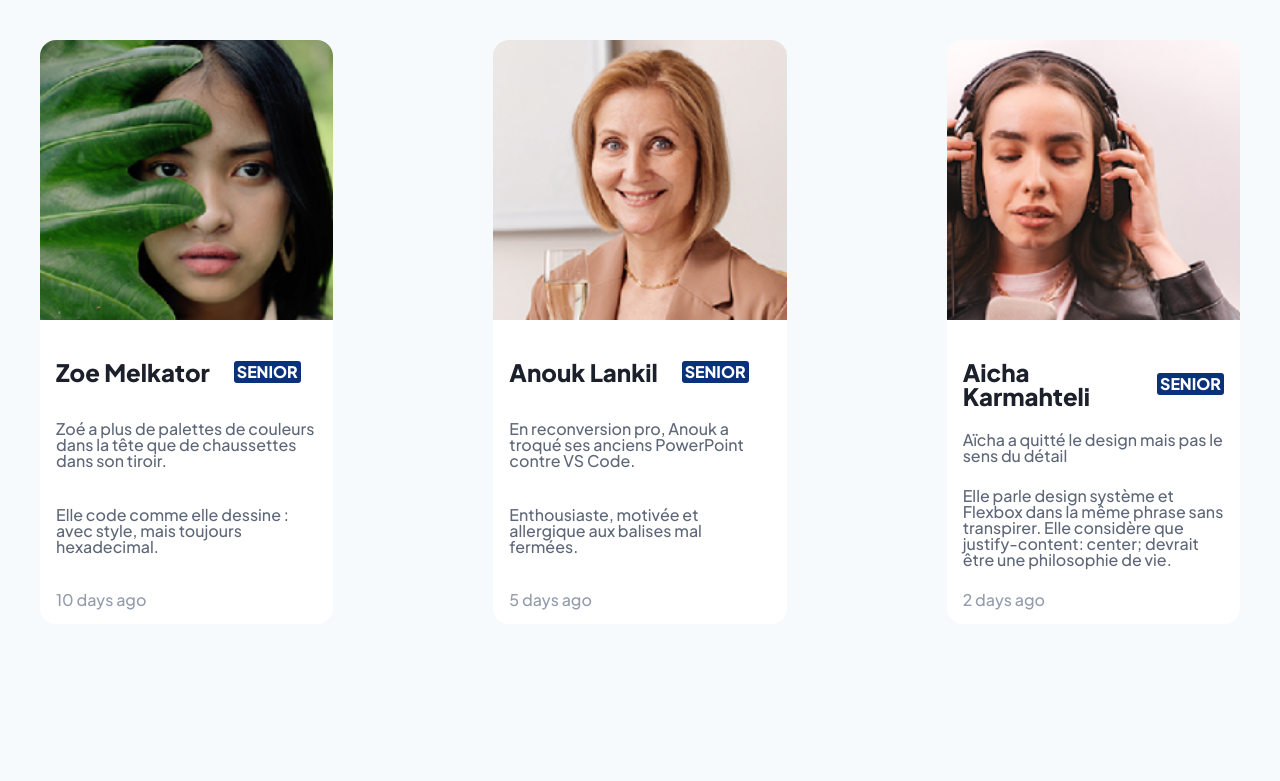
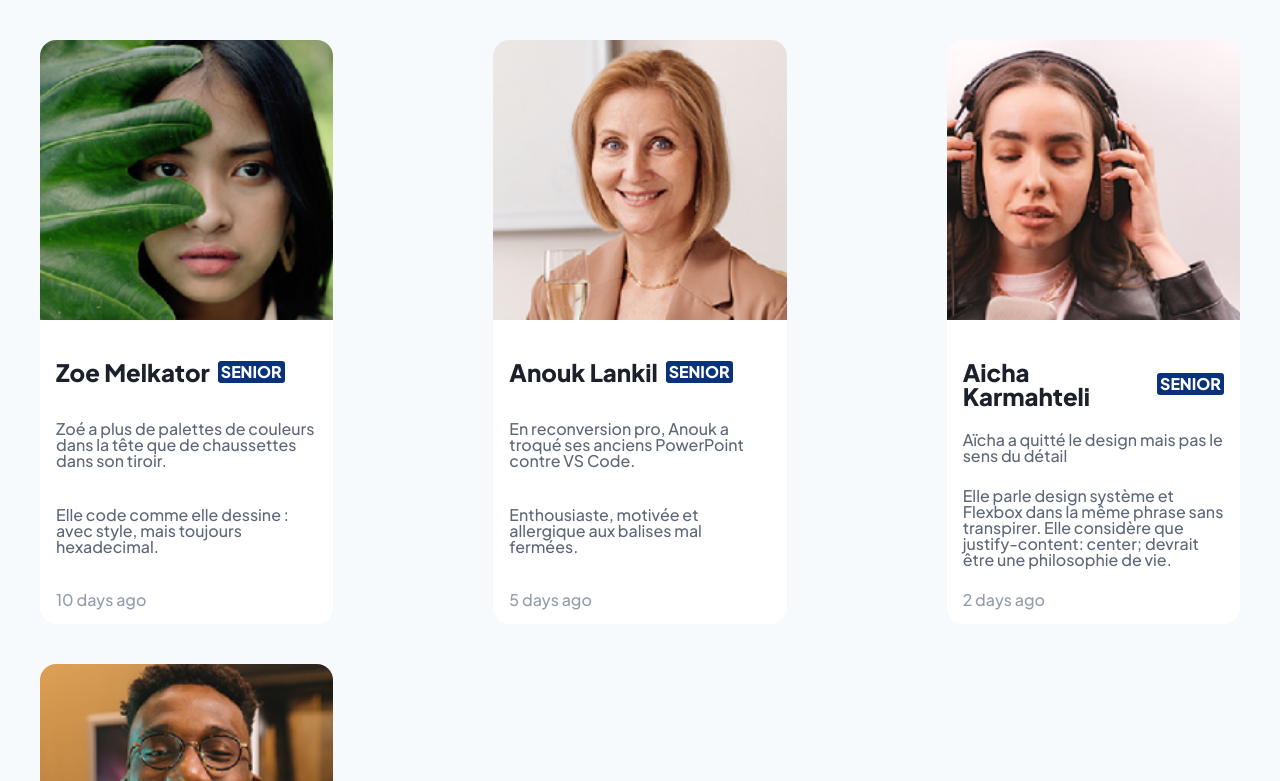
Before and after one commit to Psyko38/exam-final-html-css-responsive, a plain HTML site: page index.html in a window 1280 px wide. Shown: the top 781 px of the page. Drawn offline with Linux system fonts and the light colour scheme.

Commit message:
fix some issu

```diff
--- a/style.css
+++ b/style.css
@@ -21,11 +21,11 @@ body {
 	display: flex;
 	flex-direction: column;
 	align-items: center;
-	padding: 5vmin;
+	padding: 10vmin;
 }
 
 main {
-	gap: 3vmin;
+	gap: 6vmin;
 	display: grid;
 	grid-template-columns: repeat(1, 1fr);
 	grid-template-rows: auto;
@@ -120,20 +120,29 @@ main > .box:nth-child(4) > .img {
 	}
 
 	.sInfo {
-		gap: 3vmin;
+		gap: 1vmin;
 	}
 
 	.box > div:last-child {
 		gap: 3vmin;
 	}
+
+	body {
+		padding: 5vmin;
+	}
+
+	main {
+		gap: 3vmin;
+	}
 }
 
-@media screen and (min-width: 1080px) {
+@media screen and (min-width: 1200px) {
 	main {
 		display: grid;
 		grid-template-columns: repeat(3, 1fr);
 		grid-template-rows: auto;
-		gap: 20vmin;
+		column-gap: 20vmin;
+		row-gap: 5vmin;
 	}
 
 	.box {
```
